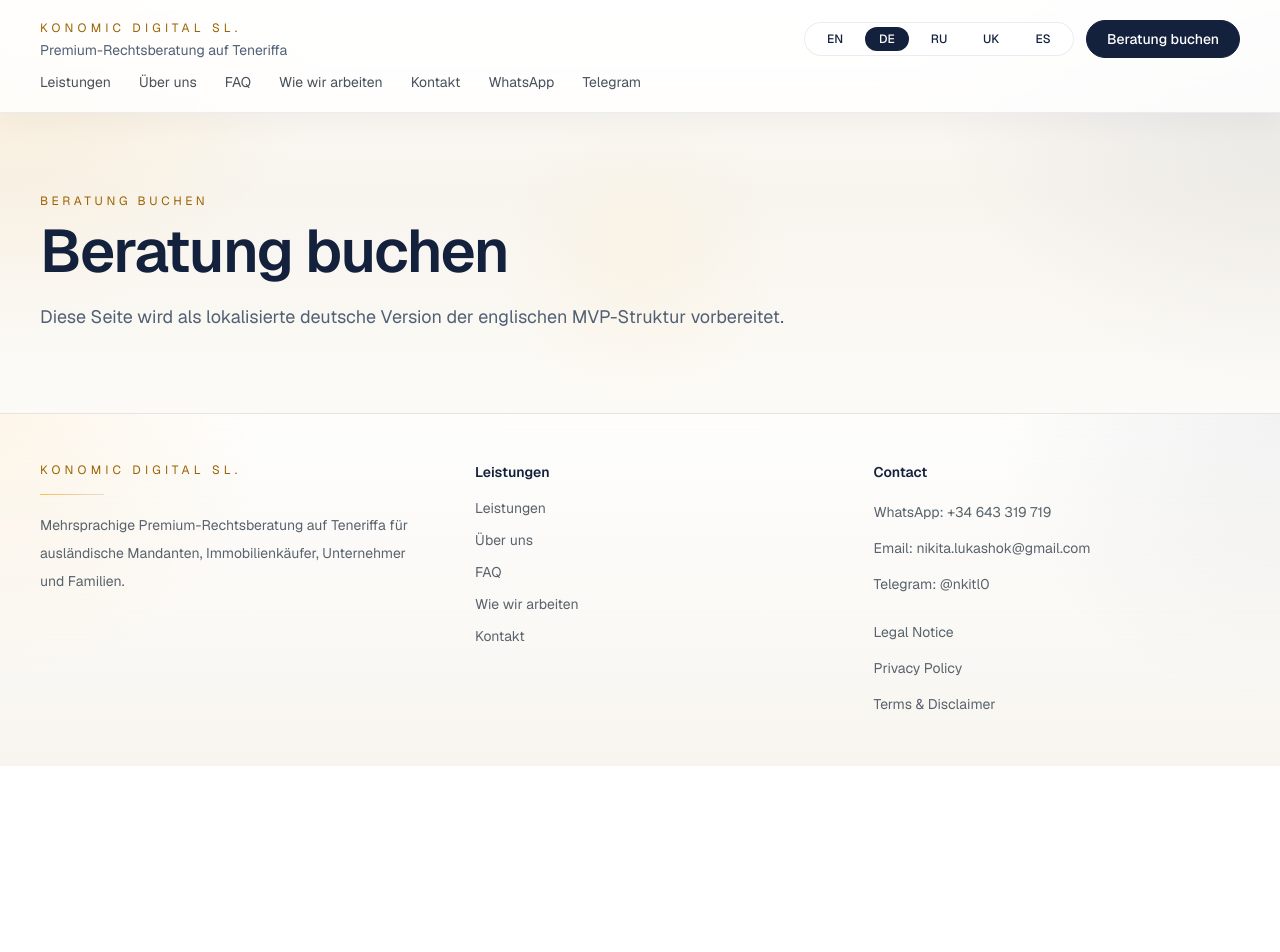
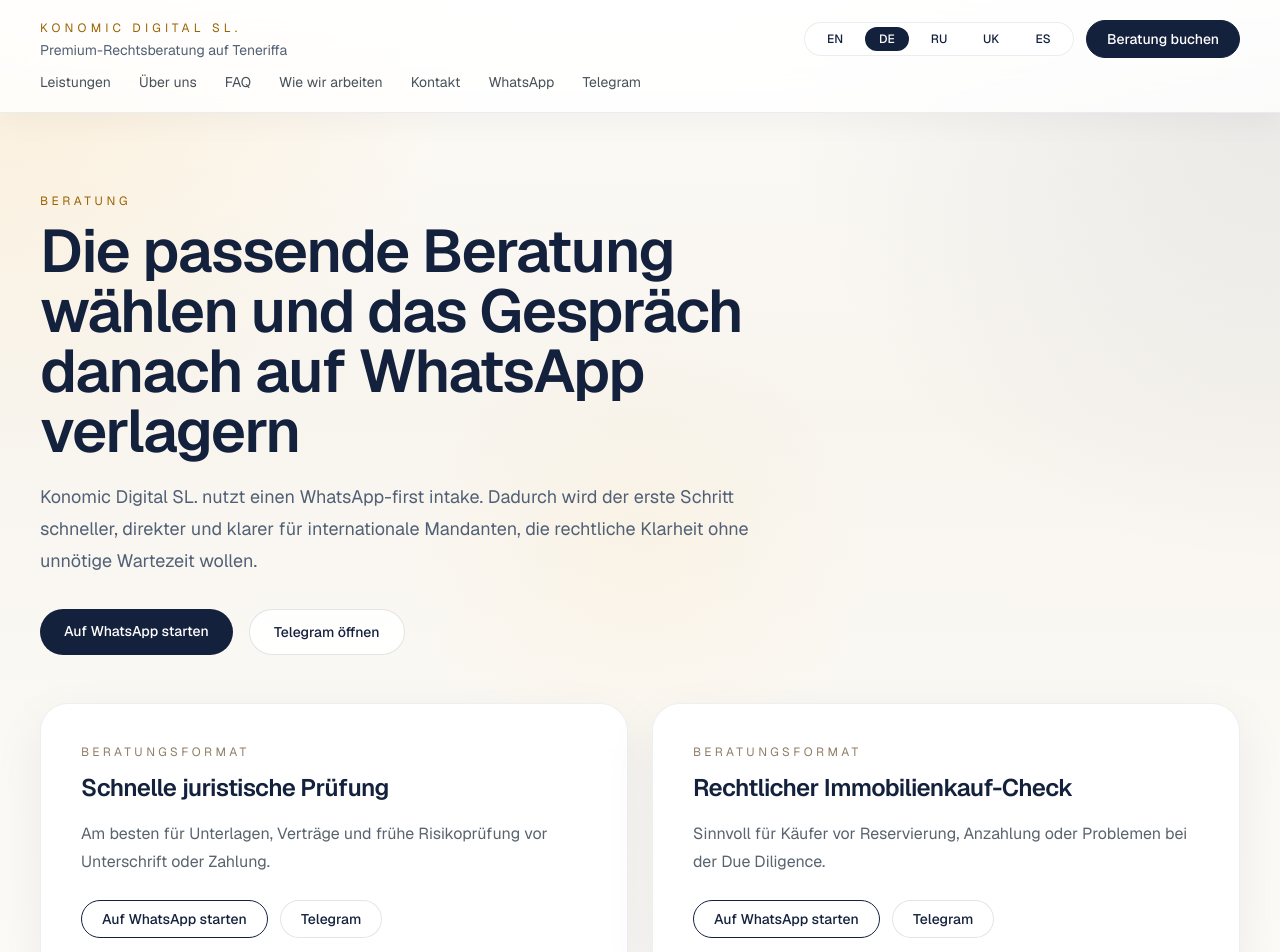
Before and after one commit to heaodoff/konomic, a Next.js app in the folder konomic-site/: page /de/book-consultation in a window 1280 px wide. Shown: the top 952 px of the page. Before the commit the page ends 800 px from the top, so only its background shows below. Built offline with nearby package versions, Linux system fonts and the light colour scheme.

Commit message:
Upgrade multilingual consultation pages

```diff
--- a/konomic-site/src/app/de/book-consultation/page.tsx
+++ b/konomic-site/src/app/de/book-consultation/page.tsx
@@ -1,12 +1,44 @@
 import type { Metadata } from 'next';
 import { SectionIntro } from '@/components/SiteShell';
 
-export const metadata: Metadata = { title: 'Beratung buchen', alternates: { canonical: '/de/book-consultation' } };
+export const metadata: Metadata = {
+  title: 'Juristische Beratung auf Teneriffa buchen',
+  description:
+    'Wählen Sie das passende Beratungsformat für Immobilien, Aufenthalt, Unternehmen oder Dokumentenprüfung auf Teneriffa.',
+  alternates: { canonical: '/de/book-consultation' },
+};
 
-export default function Page() {
+const whatsappUrl = 'https://wa.me/34643319719';
+const telegramUrl = 'https://t.me/nkitl0';
+
+const offers = [
+  ['Schnelle juristische Prüfung', 'Am besten für Unterlagen, Verträge und frühe Risikoprüfung vor Unterschrift oder Zahlung.'],
+  ['Rechtlicher Immobilienkauf-Check', 'Sinnvoll für Käufer vor Reservierung, Anzahlung oder Problemen bei der Due Diligence.'],
+  ['Starter-Beratung für Relocation', 'Geeignet für Aufenthalt, Unterlagen und die Planung eines Umzugs nach Teneriffa.'],
+  ['Beratung zur Unternehmensstruktur', 'Für Gründer und Inhaber, die geschäftliche Aktivität in Spanien aufbauen oder strukturieren.'],
+];
+
+export default function BookConsultationPage() {
   return (
-    <main className="mx-auto max-w-7xl px-6 py-16 lg:px-10 lg:py-20">
-      <SectionIntro eyebrow="Beratung buchen" title="Beratung buchen" text="Diese Seite wird als lokalisierte deutsche Version der englischen MVP-Struktur vorbereitet." />
+    <main className="ui-section">
+      <SectionIntro eyebrow="Beratung" title="Die passende Beratung wählen und das Gespräch danach auf WhatsApp verlagern" text="Konomic Digital SL. nutzt einen WhatsApp-first intake. Dadurch wird der erste Schritt schneller, direkter und klarer für internationale Mandanten, die rechtliche Klarheit ohne unnötige Wartezeit wollen." />
+      <div className="mt-8 flex flex-wrap gap-4">
+        <a href={whatsappUrl} target="_blank" rel="noopener noreferrer" className="ui-button ui-button-primary rounded-full bg-[#14213d] px-6 py-3 text-sm font-medium text-white hover:bg-[#0d1528]">Auf WhatsApp starten</a>
+        <a href={telegramUrl} target="_blank" rel="noopener noreferrer" className="ui-button ui-button-secondary rounded-full border border-[#14213d]/12 bg-white/88 px-6 py-3 text-sm font-medium text-[#14213d] hover:border-[#fca311]/45">Telegram öffnen</a>
+      </div>
+      <div className="mt-12 grid gap-6 md:grid-cols-2">
+        {offers.map(([title, text]) => (
+          <div key={title} className="ui-card p-8 md:p-10">
+            <div className="text-xs uppercase tracking-[0.28em] text-[#8f7d67]">Beratungsformat</div>
+            <h2 className="mt-3 text-2xl font-semibold tracking-tight">{title}</h2>
+            <p className="mt-4 text-sm leading-7 text-[#59646e] md:text-base">{text}</p>
+            <div className="mt-6 flex flex-wrap gap-3">
+              <a href={whatsappUrl} target="_blank" rel="noopener noreferrer" className="ui-button ui-button-secondary inline-flex rounded-full border border-[#14213d] px-5 py-2 text-sm font-medium text-[#14213d] hover:bg-[#14213d] hover:text-white">Auf WhatsApp starten</a>
+              <a href={telegramUrl} target="_blank" rel="noopener noreferrer" className="ui-button ui-button-secondary inline-flex rounded-full border border-[#14213d]/12 bg-white/88 px-5 py-2 text-sm font-medium text-[#14213d] hover:border-[#fca311]/45">Telegram</a>
+            </div>
+          </div>
+        ))}
+      </div>
     </main>
   );
 }
--- a/konomic-site/src/app/es/book-consultation/page.tsx
+++ b/konomic-site/src/app/es/book-consultation/page.tsx
@@ -1,22 +1,37 @@
+import type { Metadata } from 'next';
 import { SectionIntro } from '@/components/SiteShell';
+
+export const metadata: Metadata = {
+  title: 'Reservar consulta jurídica en Tenerife',
+  description:
+    'Elige el tipo de consulta adecuado para inmuebles, residencia, empresa o revisión legal de documentos en Tenerife.',
+  alternates: { canonical: '/es/book-consultation' },
+};
 
 const whatsappUrl = 'https://wa.me/34643319719';
 const telegramUrl = 'https://t.me/nkitl0';
 
+const offers = [
+  ['Revisión legal rápida', 'La mejor opción para documentos, contratos y revisión temprana de riesgos antes de firmar o pagar.'],
+  ['Chequeo legal para compra de inmueble', 'Útil para compradores antes de reservas, señales o problemas de due diligence.'],
+  ['Consulta inicial para traslado', 'Pensada para residencia, documentación y planificación del traslado a Tenerife.'],
+  ['Consulta para estructura empresarial', 'Para fundadores y empresarios que abren o estructuran actividad en España.'],
+];
+
 export default function BookConsultationPage() {
   return (
     <main className="ui-section">
-      <SectionIntro eyebrow="Consulta" title="Elegir la consulta adecuada debería ser simple" text="La entrada principal es WhatsApp, pero esta página ayuda a orientar al cliente antes de iniciar la conversación." />
+      <SectionIntro eyebrow="Consulta" title="Elegir la consulta adecuada y pasar después a WhatsApp" text="Konomic Digital SL. utiliza una entrada principal por WhatsApp. Así el primer paso resulta más rápido, más directo y más fácil para clientes internacionales que quieren claridad sin espera innecesaria." />
       <div className="mt-8 flex flex-wrap gap-4">
-        <a href={whatsappUrl} target="_blank" rel="noopener noreferrer" className="ui-button ui-button-primary rounded-full bg-[#14213d] px-6 py-3 text-sm font-medium hover:bg-[#0d1528]">Empezar por WhatsApp</a>
+        <a href={whatsappUrl} target="_blank" rel="noopener noreferrer" className="ui-button ui-button-primary rounded-full bg-[#14213d] px-6 py-3 text-sm font-medium text-white hover:bg-[#0d1528]">Empezar por WhatsApp</a>
         <a href={telegramUrl} target="_blank" rel="noopener noreferrer" className="ui-button ui-button-secondary rounded-full border border-[#14213d]/12 bg-white/88 px-6 py-3 text-sm font-medium text-[#14213d] hover:border-[#fca311]/45">Abrir Telegram</a>
       </div>
       <div className="mt-12 grid gap-6 md:grid-cols-2">
-        {['Revisión legal rápida', 'Chequeo legal para compra de inmueble', 'Consulta inicial para traslado', 'Consulta para estructura empresarial'].map((title) => (
+        {offers.map(([title, text]) => (
           <div key={title} className="ui-card p-8 md:p-10">
             <div className="text-xs uppercase tracking-[0.28em] text-[#9a6200]">Formato de consulta</div>
             <h2 className="mt-3 text-2xl font-semibold tracking-tight">{title}</h2>
-            <p className="mt-4 text-sm leading-7 text-[#59646e] md:text-base">Consulta orientativa preparada para clientes internacionales en Tenerife.</p>
+            <p className="mt-4 text-sm leading-7 text-[#59646e] md:text-base">{text}</p>
             <div className="mt-6 flex flex-wrap gap-3">
               <a href={whatsappUrl} target="_blank" rel="noopener noreferrer" className="ui-button ui-button-secondary inline-flex rounded-full border border-[#14213d] px-5 py-2 text-sm font-medium text-[#14213d] hover:bg-[#14213d] hover:text-white">Empezar por WhatsApp</a>
               <a href={telegramUrl} target="_blank" rel="noopener noreferrer" className="ui-button ui-button-secondary inline-flex rounded-full border border-[#14213d]/12 bg-white/88 px-5 py-2 text-sm font-medium text-[#14213d] hover:border-[#fca311]/45">Telegram</a>
--- a/konomic-site/src/app/ru/book-consultation/page.tsx
+++ b/konomic-site/src/app/ru/book-consultation/page.tsx
@@ -1,12 +1,44 @@
 import type { Metadata } from 'next';
 import { SectionIntro } from '@/components/SiteShell';
 
-export const metadata: Metadata = { title: 'Консультация', alternates: { canonical: '/ru/book-consultation' } };
+export const metadata: Metadata = {
+  title: 'Юридическая консультация на Тенерифе',
+  description:
+    'Выберите подходящий формат консультации по недвижимости, резиденции, бизнесу или проверке документов на Тенерифе.',
+  alternates: { canonical: '/ru/book-consultation' },
+};
 
-export default function Page() {
+const whatsappUrl = 'https://wa.me/34643319719';
+const telegramUrl = 'https://t.me/nkitl0';
+
+const offers = [
+  ['Быстрая юридическая проверка', 'Лучше всего подходит для документов, договоров и ранней проверки рисков до подписи или оплаты.'],
+  ['Проверка покупки недвижимости', 'Полезно для покупателей до reserva, депозита или проблем с due diligence.'],
+  ['Стартовая консультация по переезду', 'Подходит для резиденции, документов и планирования переезда на Тенерифе.'],
+  ['Консультация по структуре бизнеса', 'Для основателей и владельцев, которые открывают или структурируют деятельность в Испании.'],
+];
+
+export default function BookConsultationPage() {
   return (
-    <main className="mx-auto max-w-7xl px-6 py-16 lg:px-10 lg:py-20">
-      <SectionIntro eyebrow="Консультация" title="Консультация" text="Эта страница подготовлена как локализованная русская версия английской MVP-структуры." />
+    <main className="ui-section">
+      <SectionIntro eyebrow="Консультация" title="Выберите подходящую консультацию и затем перенесите разговор в WhatsApp" text="Konomic Digital SL. использует WhatsApp-first intake. Это делает первый шаг быстрее, прямее и понятнее для иностранных клиентов, которым нужна юридическая ясность без лишнего ожидания." />
+      <div className="mt-8 flex flex-wrap gap-4">
+        <a href={whatsappUrl} target="_blank" rel="noopener noreferrer" className="ui-button ui-button-primary rounded-full bg-[#14213d] px-6 py-3 text-sm font-medium text-white hover:bg-[#0d1528]">Написать в WhatsApp</a>
+        <a href={telegramUrl} target="_blank" rel="noopener noreferrer" className="ui-button ui-button-secondary rounded-full border border-[#14213d]/12 bg-white/88 px-6 py-3 text-sm font-medium text-[#14213d] hover:border-[#fca311]/45">Открыть Telegram</a>
+      </div>
+      <div className="mt-12 grid gap-6 md:grid-cols-2">
+        {offers.map(([title, text]) => (
+          <div key={title} className="ui-card p-8 md:p-10">
+            <div className="text-xs uppercase tracking-[0.28em] text-[#8f7d67]">Формат консультации</div>
+            <h2 className="mt-3 text-2xl font-semibold tracking-tight">{title}</h2>
+            <p className="mt-4 text-sm leading-7 text-[#59646e] md:text-base">{text}</p>
+            <div className="mt-6 flex flex-wrap gap-3">
+              <a href={whatsappUrl} target="_blank" rel="noopener noreferrer" className="ui-button ui-button-secondary inline-flex rounded-full border border-[#14213d] px-5 py-2 text-sm font-medium text-[#14213d] hover:bg-[#14213d] hover:text-white">Начать в WhatsApp</a>
+              <a href={telegramUrl} target="_blank" rel="noopener noreferrer" className="ui-button ui-button-secondary inline-flex rounded-full border border-[#14213d]/12 bg-white/88 px-5 py-2 text-sm font-medium text-[#14213d] hover:border-[#fca311]/45">Telegram</a>
+            </div>
+          </div>
+        ))}
+      </div>
     </main>
   );
 }
--- a/konomic-site/src/app/uk/book-consultation/page.tsx
+++ b/konomic-site/src/app/uk/book-consultation/page.tsx
@@ -1,12 +1,44 @@
 import type { Metadata } from 'next';
 import { SectionIntro } from '@/components/SiteShell';
 
-export const metadata: Metadata = { title: 'Консультація', alternates: { canonical: '/uk/book-consultation' } };
+export const metadata: Metadata = {
+  title: 'Юридична консультація на Тенерифе',
+  description:
+    'Оберіть відповідний формат консультації щодо нерухомості, резиденції, бізнесу або перевірки документів на Тенерифе.',
+  alternates: { canonical: '/uk/book-consultation' },
+};
 
-export default function Page() {
+const whatsappUrl = 'https://wa.me/34643319719';
+const telegramUrl = 'https://t.me/nkitl0';
+
+const offers = [
+  ['Швидкий юридичний розбір', 'Найкраще підходить для документів, договорів і ранньої перевірки ризиків до підпису чи оплати.'],
+  ['Перевірка купівлі нерухомості', 'Корисно для покупців до reserva, депозиту чи проблем із due diligence.'],
+  ['Стартова консультація щодо переїзду', 'Підходить для резиденції, документів і планування переїзду на Тенерифе.'],
+  ['Консультація щодо структури бізнесу', 'Для засновників і власників, які відкривають або структурують діяльність в Іспанії.'],
+];
+
+export default function BookConsultationPage() {
   return (
-    <main className="mx-auto max-w-7xl px-6 py-16 lg:px-10 lg:py-20">
-      <SectionIntro eyebrow="Консультація" title="Консультація" text="Ця сторінка підготовлена як локалізована українська версія англомовної MVP-структури." />
+    <main className="ui-section">
+      <SectionIntro eyebrow="Консультація" title="Оберіть відповідну консультацію і потім перенесіть розмову в WhatsApp" text="Konomic Digital SL. використовує WhatsApp-first intake. Це робить перший крок швидшим, прямішим і зрозумілішим для міжнародних клієнтів, яким потрібна юридична ясність без зайвого очікування." />
+      <div className="mt-8 flex flex-wrap gap-4">
+        <a href={whatsappUrl} target="_blank" rel="noopener noreferrer" className="ui-button ui-button-primary rounded-full bg-[#14213d] px-6 py-3 text-sm font-medium text-white hover:bg-[#0d1528]">Почати у WhatsApp</a>
+        <a href={telegramUrl} target="_blank" rel="noopener noreferrer" className="ui-button ui-button-secondary rounded-full border border-[#14213d]/12 bg-white/88 px-6 py-3 text-sm font-medium text-[#14213d] hover:border-[#fca311]/45">Відкрити Telegram</a>
+      </div>
+      <div className="mt-12 grid gap-6 md:grid-cols-2">
+        {offers.map(([title, text]) => (
+          <div key={title} className="ui-card p-8 md:p-10">
+            <div className="text-xs uppercase tracking-[0.28em] text-[#8f7d67]">Формат консультації</div>
+            <h2 className="mt-3 text-2xl font-semibold tracking-tight">{title}</h2>
+            <p className="mt-4 text-sm leading-7 text-[#59646e] md:text-base">{text}</p>
+            <div className="mt-6 flex flex-wrap gap-3">
+              <a href={whatsappUrl} target="_blank" rel="noopener noreferrer" className="ui-button ui-button-secondary inline-flex rounded-full border border-[#14213d] px-5 py-2 text-sm font-medium text-[#14213d] hover:bg-[#14213d] hover:text-white">Почати у WhatsApp</a>
+              <a href={telegramUrl} target="_blank" rel="noopener noreferrer" className="ui-button ui-button-secondary inline-flex rounded-full border border-[#14213d]/12 bg-white/88 px-5 py-2 text-sm font-medium text-[#14213d] hover:border-[#fca311]/45">Telegram</a>
+            </div>
+          </div>
+        ))}
+      </div>
     </main>
   );
 }
```
